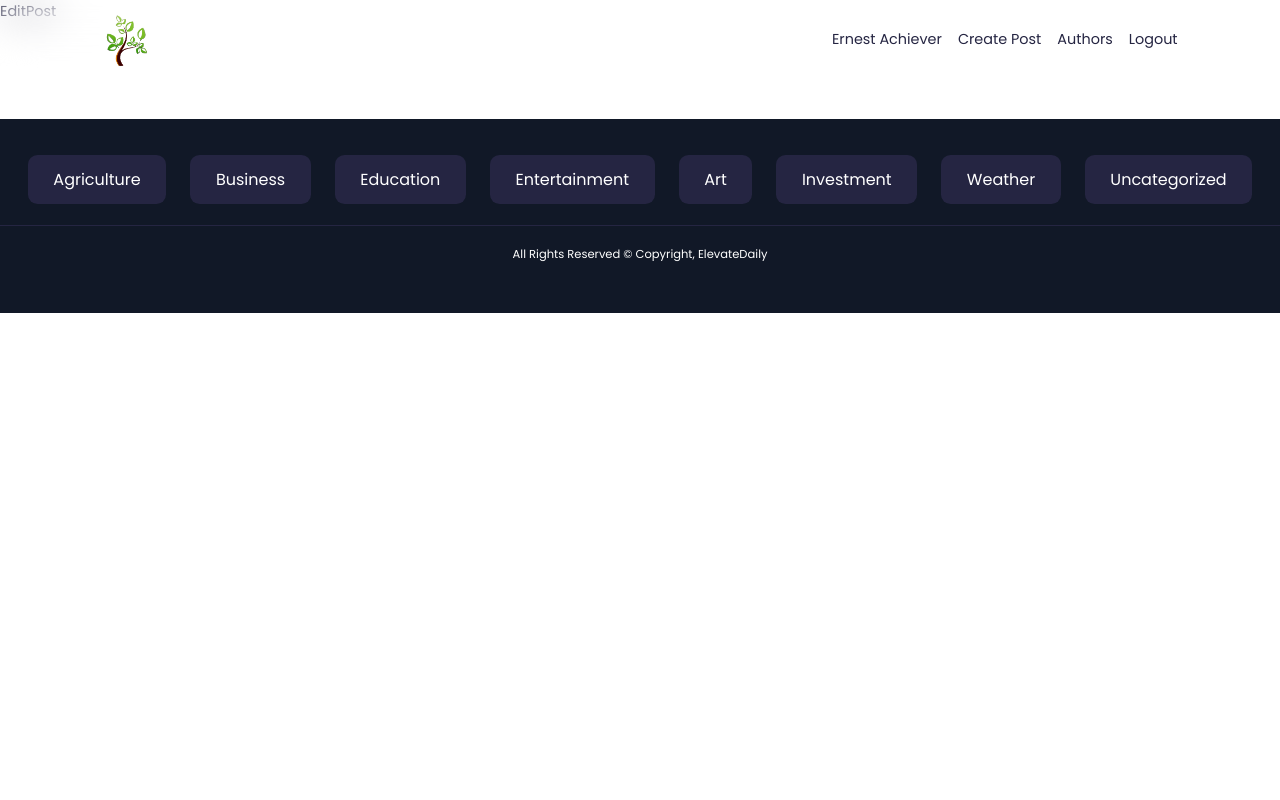
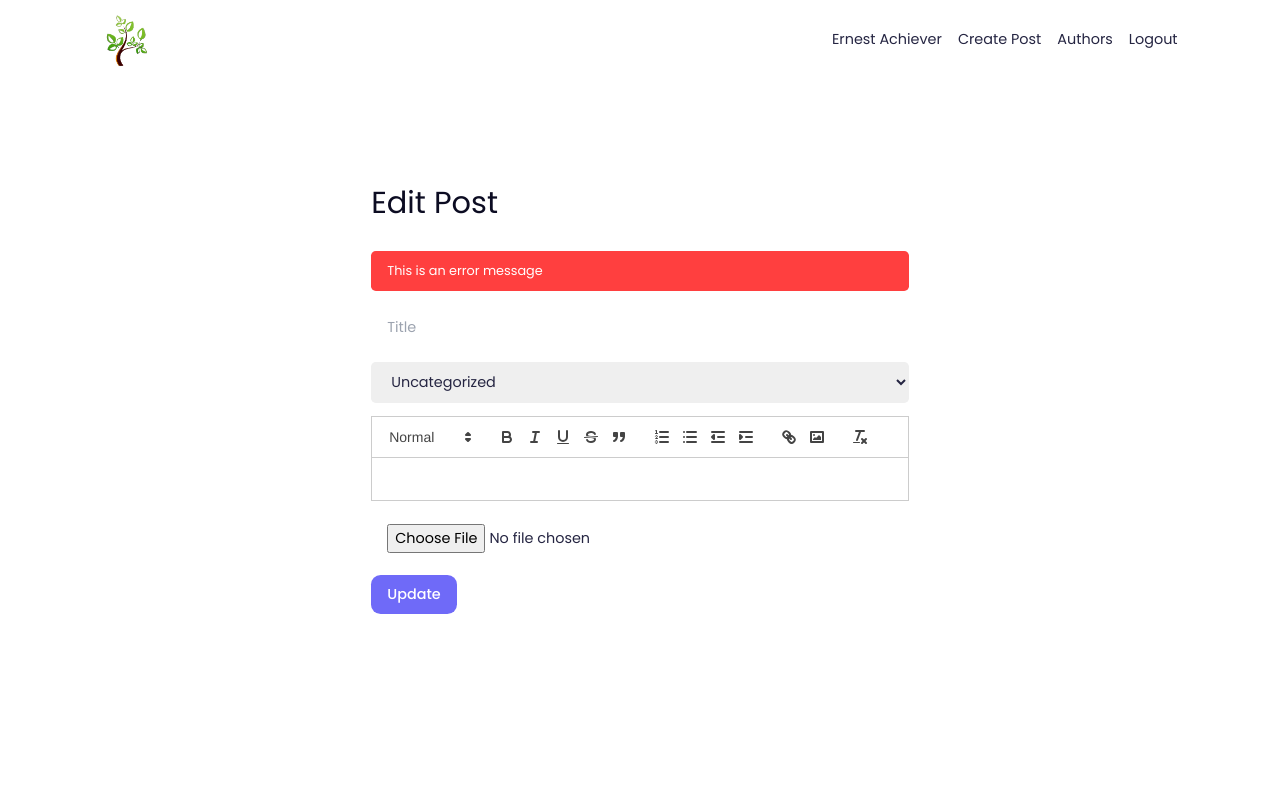
Before and after one commit to Levindu-Herath/ElevateDaily, a React (Vite) app in the folder frontend/: page /posts/id/edit in a window 1280 px wide. Shown: the top 800 px of the page. Built offline with nearby package versions, Linux system fonts and the light colour scheme.

Commit message:
Create post and edit post page are created

```diff
--- a/frontend/package.json
+++ b/frontend/package.json
@@ -13,6 +13,7 @@
     "react": "^18.3.1",
     "react-dom": "^18.3.1",
     "react-icons": "^5.4.0",
+    "react-quill": "^2.0.0",
     "react-router-dom": "^7.1.1",
     "react-toastify": "^11.0.2"
   },
--- a/frontend/src/index.css
+++ b/frontend/src/index.css
@@ -355,6 +355,13 @@
     color: var(--color-primary);
 }
 
+/* custom style for react quill */
+.ql-editor {
+    overflow: scroll;
+    background: var(--color-white);
+    height: 10rem;
+}
+
 /* Authors */
 
 .authors__container {
@@ -455,3 +462,40 @@
     margin-inline: auto;
     width: var(--form-width);
 }
+
+
+/* Dashboard */
+
+.dashboard__container {
+    display: flex;
+    flex-direction: column;
+    gap: 0.7rem;
+}
+
+.dashboard__post {
+    display: flex;
+    align-items: center;
+    justify-content: space-between;
+    gap: 1rem;
+    background: var(--color-white);
+    padding: 0.5rem 1.2rem;
+    border-radius: var(--radius-3);
+}
+
+.dashboard__post-info {
+    display: flex;
+    gap: 2rem;
+    width: 100%;
+    align-items: center;
+}
+
+.dashboard__post-thumbnail {
+    width: 4rem;
+    border-radius: var(--radius-1);
+    overflow: hidden;
+}
+
+.dashboard__post-actions {
+    display: flex;
+    gap: 1rem;
+}
--- a/frontend/src/main.jsx
+++ b/frontend/src/main.jsx
@@ -18,6 +18,7 @@
 import AuthorPosts from './pages/AuthorPosts.jsx'
 import Dashboard from './pages/Dashboard.jsx'
 import EditPost from './pages/EditPost.jsx'
+import DeletePost from './pages/DeletePost.jsx'
 import Logout from './pages/Logout.jsx'
 
 const router = createBrowserRouter([
@@ -37,6 +38,7 @@
       {path: "posts/users/:id", element: <AuthorPosts />},
       {path: "myposts/:id", element: <Dashboard />},
       {path: "posts/:id/edit", element: <EditPost />},
+      {path: "posts/:id/delete", element: <DeletePost />},
       {path: "logout", element: <Logout />}
     ]
   }
--- a/frontend/src/pages/CreatePost.jsx
+++ b/frontend/src/pages/CreatePost.jsx
@@ -1,8 +1,74 @@
-import React from 'react'
+import React, { useState } from 'react'
+import ReactQuill from 'react-quill'
+import 'react-quill/dist/quill.snow.css'
 
 const CreatePost = () => {
+  const [title, setTitle] = useState('')
+  const [category, setCategory] = useState('Uncategorized')
+  const [description, setDescription] = useState('')
+  const [thumbnail, setThumbnail] = useState('')
+
+  const modules = {
+    toolbar: [
+      [{'header': [1, 2, 3, 4, 5, 6, false]}],
+      ['bold', 'italic', 'underline', 'strike', 'blockquote'],
+      [{'list':'ordered'}, {'list':'bullet'}, {'indent':'-1'}, {'indent':'+1'}],
+      ['link', 'image'],
+      ['clean'],
+    ]
+  }
+
+  const formats = [
+    'header',
+    'bold', 'italic', 'underline', 'strike', 'blockquote',
+    'list', 'bullet', 'indent',
+    'link', 'image',
+  ]
+
+  const POST_CATEGORIES = ["Agriculture", "Business", "Education", "Entertainment", "Art", "Investment",
+    "Uncategorized", "Weather"]
+
   return (
-    <div>CreatePost</div>
+    <section className="create-post">
+      <div className="container">
+        <h2>Create Post</h2>
+        <p className="form__error-message">
+          This is an error message
+        </p>
+        <form action="" className="form create-post__form">
+          <input
+            type="text"
+            placeholder='Title'
+            value={title}
+            onChange={e => setTitle(e.target.value)}
+            autoFocus
+          />
+
+          <select
+            name="category"
+            value={category}
+            onChange={e => setCategory(e.target.value)}
+          >
+            {
+              POST_CATEGORIES.map((category, index) => <option key={category}>{category}</option>)
+            }
+          </select>
+
+          <ReactQuill
+            modules={modules}
+            formats={formats}
+            value={description}
+            onChange={setDescription}
+          />
+          <input
+            type='file'
+            onChange={e => setThumbnail(e.target.files[0])}
+            accept='png, jpg, jpeg'
+          />
+          <button type='submit' className="btn primary">Create</button>
+        </form>
+      </div>
+    </section>
   )
 }
 
--- a/frontend/src/pages/Dashboard.jsx
+++ b/frontend/src/pages/Dashboard.jsx
@@ -1,8 +1,38 @@
-import React from 'react'
+import React, { useState } from 'react'
+import { Link } from 'react-router-dom'
+import {DUMMY_POSTS} from '../assets/data/data'
 
 const Dashboard = () => {
+  const [posts, setPosts] = useState(DUMMY_POSTS)
   return (
-    <div>Dashboard</div>
+    <section className="dashboard">
+      {
+        posts.length > 0
+          ? <div className="container dashboard__container">
+            {
+              posts.map(post => {
+                return (
+                  <article key={post.id} className="dashboard__post">
+                    <div className="dashboard__post-info">
+                      <div className="dashboard__post-thumbnail">
+                        <img src={post.thumbnail} alt="" />
+                      </div>
+                      <h5>{post.title}</h5>
+                    </div>
+                    <div className="dashboard__post-actions">
+                      <Link to={`/posts/${post.id}`} className="btn sm">View </Link>
+                      <Link to={`/posts/${post.id}/edit`} className="btn sm primary">Edit </Link>
+                      <Link to={`/posts/${post.id}/delete`} className="btn sm danger">Delete </Link>
+                    </div>
+                  </article>
+                )
+              })
+            }
+          </div>
+
+          : <h2 className="center">You have no posts yet.</h2>
+      }
+    </section>
   )
 }
 
--- a/frontend/src/pages/EditPost.jsx
+++ b/frontend/src/pages/EditPost.jsx
@@ -1,8 +1,74 @@
-import React from 'react'
+import React, { useState } from 'react'
+import ReactQuill from 'react-quill'
+import 'react-quill/dist/quill.snow.css'
 
 const EditPost = () => {
+  const [title, setTitle] = useState('')
+  const [category, setCategory] = useState('Uncategorized')
+  const [description, setDescription] = useState('')
+  const [thumbnail, setThumbnail] = useState('')
+
+  const modules = {
+    toolbar: [
+      [{'header': [1, 2, 3, 4, 5, 6, false]}],
+      ['bold', 'italic', 'underline', 'strike', 'blockquote'],
+      [{'list':'ordered'}, {'list':'bullet'}, {'indent':'-1'}, {'indent':'+1'}],
+      ['link', 'image'],
+      ['clean'],
+    ]
+  }
+
+  const formats = [
+    'header',
+    'bold', 'italic', 'underline', 'strike', 'blockquote',
+    'list', 'bullet', 'indent',
+    'link', 'image',
+  ]
+
+  const POST_CATEGORIES = ["Agriculture", "Business", "Education", "Entertainment", "Art", "Investment",
+    "Uncategorized", "Weather"]
+
   return (
-    <div>EditPost</div>
+    <section className="create-post">
+      <div className="container">
+        <h2>Edit Post</h2>
+        <p className="form__error-message">
+          This is an error message
+        </p>
+        <form action="" className="form create-post__form">
+          <input
+            type="text"
+            placeholder='Title'
+            value={title}
+            onChange={e => setTitle(e.target.value)}
+            autoFocus
+          />
+
+          <select
+            name="category"
+            value={category}
+            onChange={e => setCategory(e.target.value)}
+          >
+            {
+              POST_CATEGORIES.map((category, index) => <option key={category}>{category}</option>)
+            }
+          </select>
+
+          <ReactQuill
+            modules={modules}
+            formats={formats}
+            value={description}
+            onChange={setDescription}
+          />
+          <input
+            type='file'
+            onChange={e => setThumbnail(e.target.files[0])}
+            accept='png, jpg, jpeg'
+          />
+          <button type='submit' className="btn primary">Update</button>
+        </form>
+      </div>
+    </section>
   )
 }
 
```
Also changed, not shown: 1 other file (tests, documents, lock files or other folders).
